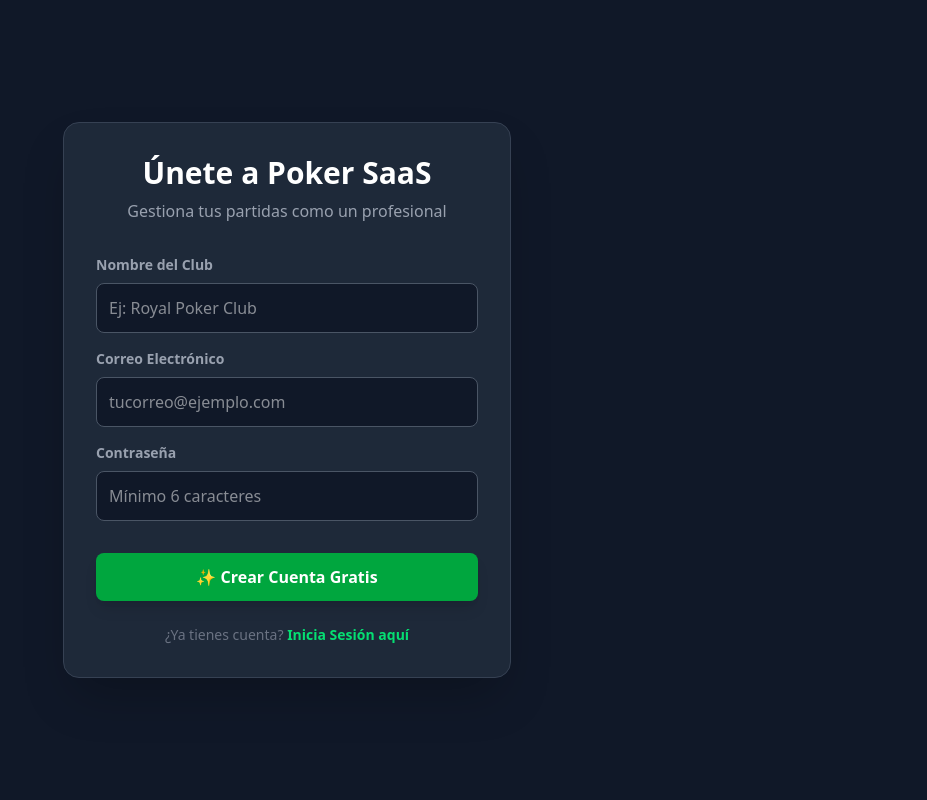
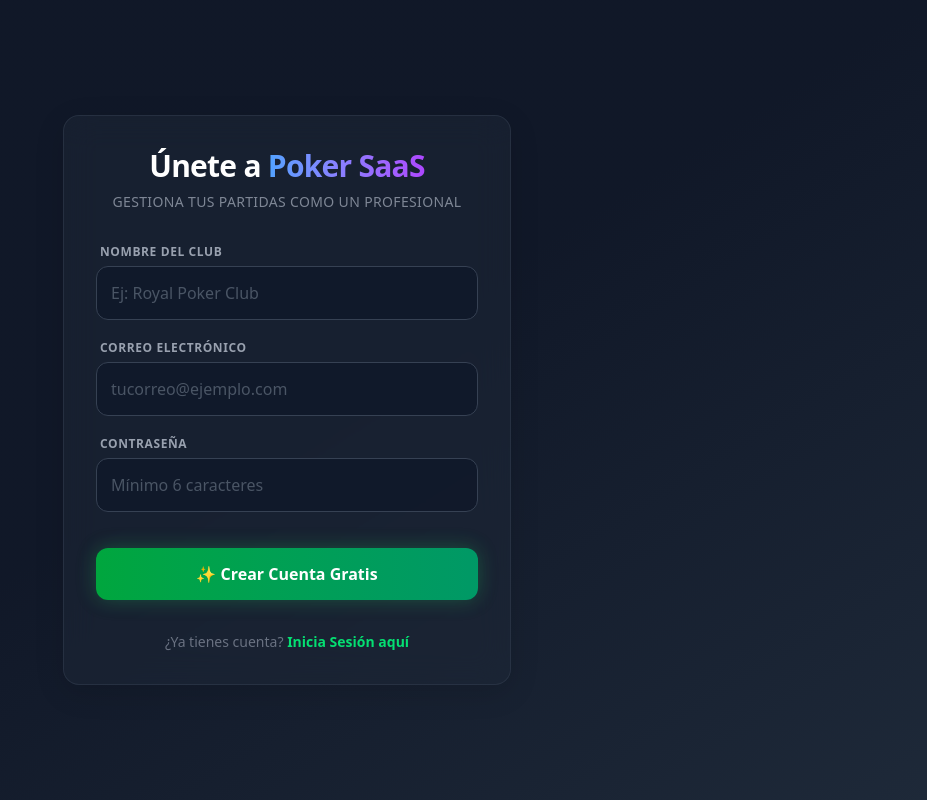
Before and after one commit to JuanD-Silva/RakeFlow, a React (Vite) app in the folder poker-frontend/: page /register in a window 1280 px wide. Shown: the whole page, without its empty margins (353-1280 px from the left). Built offline with nearby package versions, Linux system fonts and the light colour scheme; no server answers.

Commit message:
Fix: Usar authService en Register para evitar error 422

```diff
--- a/poker-frontend/src/pages/Login.jsx
+++ b/poker-frontend/src/pages/Login.jsx
@@ -1,7 +1,7 @@
 // src/pages/Login.jsx
 import { useState } from 'react';
 import { useNavigate, Link } from 'react-router-dom';
-// 👇 1. CAMBIO IMPORTANTE: Importamos el servicio, no 'api' directo
+// 👇 1. IMPORTAMOS EL SERVICIO (El que tiene el arreglo del header y URLSearchParams)
 import { authService } from '../api/services';
 
 export default function Login() {
@@ -17,66 +17,76 @@ export default function Login() {
     setError('');
 
     try {
-      // 👇 2. USAMOS EL SERVICIO
-      // Ya no necesitas crear FormData aquí manualmente.
-      // authService.login se encarga de convertirlo a URLSearchParams (el formato correcto).
+      // 👇 2. USAMOS LA LÓGICA CENTRALIZADA
+      // authService.login ya se encarga de convertir a URLSearchParams
+      // y poner los headers correctos. ¡No uses new FormData() aquí!
       const data = await authService.login(email, password);
 
-      // 3. Guardar Token (El servicio devuelve response.data, así que accedemos directo)
+      // 3. Guardamos el token
       localStorage.setItem('token', data.access_token);
 
-      // 4. Entrar al Dashboard
       navigate('/dashboard');
-      // El reload está bien para limpiar estados anteriores en este MVP
       window.location.reload();
 
     } catch (err) {
       console.error(err);
-      // Mensaje de error más amigable
-      setError('Credenciales incorrectas o error en el servidor.');
+      setError('Credenciales inválidas. Verifica tu email y contraseña.');
     } finally {
       setLoading(false);
     }
   };
 
+  // 👇 TU DISEÑO VISUAL (INTACTO)
   return (
-    <div className="min-h-screen flex items-center justify-center bg-gray-900 px-4">
-      <div className="max-w-md w-full bg-gray-800 p-8 rounded-2xl shadow-2xl border border-gray-700">
+    <div className="min-h-screen flex items-center justify-center bg-gradient-to-br from-gray-900 via-gray-900 to-gray-800 px-4 font-sans">
 
-        {/* LOGO / TITULO */}
+      <div className="max-w-md w-full bg-gray-800/50 backdrop-blur-lg p-8 rounded-2xl border border-gray-700/50 shadow-[0_8px_30px_rgb(0,0,0,0.12)]">
+
         <div className="text-center mb-8">
-          <h1 className="text-4xl font-bold text-transparent bg-clip-text bg-gradient-to-r from-emerald-400 to-cyan-500">
-            RakeFlow
+          <h1 className="text-4xl font-extrabold tracking-tight text-transparent bg-clip-text bg-gradient-to-r from-blue-400 to-purple-500 drop-shadow-sm">
+            Poker SaaS
           </h1>
-          <p className="text-gray-400 mt-2">Gestión profesional de clubes</p>
+          <p className="text-gray-400 mt-2 text-sm font-medium tracking-wide opacity-80">
+            GESTIÓN PROFESIONAL DE CLUBES
+          </p>
         </div>
 
         {error && (
-          <div className="bg-red-900/50 border border-red-500 text-red-200 p-3 rounded mb-6 text-sm text-center animate-pulse">
-            ⚠️ {error}
+          <div className="animate-in fade-in slide-in-from-top-2 duration-300 bg-red-500/10 border border-red-500/20 text-red-200 p-3 rounded-lg mb-6 text-sm text-center shadow-inner">
+            <span className="inline-block mr-2">⚠️</span> {error}
           </div>
         )}
 
-        <form onSubmit={handleLogin} className="space-y-6">
-          <div>
-            <label className="block text-gray-400 text-sm font-bold mb-2">Correo Electrónico</label>
+        <form onSubmit={handleLogin} className="space-y-5">
+          <div className="group">
+            <label className="block text-gray-400 text-xs font-bold mb-1.5 ml-1 uppercase tracking-wider transition-colors group-focus-within:text-blue-400">
+              Correo Electrónico
+            </label>
             <input
               type="email"
               value={email}
               onChange={(e) => setEmail(e.target.value)}
-              className="w-full bg-gray-900 text-white border border-gray-600 rounded-lg p-3 focus:outline-none focus:border-emerald-500 transition-colors"
+              className="w-full bg-gray-900/80 text-white border border-gray-700 rounded-xl p-3.5
+                         placeholder-gray-600 transition-all duration-300 ease-out
+                         focus:outline-none focus:border-blue-500/50 focus:ring-4 focus:ring-blue-500/10
+                         hover:border-gray-600"
               placeholder="admin@pokerclub.com"
               required
             />
           </div>
 
-          <div>
-            <label className="block text-gray-400 text-sm font-bold mb-2">Contraseña</label>
+          <div className="group">
+            <label className="block text-gray-400 text-xs font-bold mb-1.5 ml-1 uppercase tracking-wider transition-colors group-focus-within:text-blue-400">
+              Contraseña
+            </label>
             <input
               type="password"
               value={password}
               onChange={(e) => setPassword(e.target.value)}
-              className="w-full bg-gray-900 text-white border border-gray-600 rounded-lg p-3 focus:outline-none focus:border-emerald-500 transition-colors"
+              className="w-full bg-gray-900/80 text-white border border-gray-700 rounded-xl p-3.5
+                         placeholder-gray-600 transition-all duration-300 ease-out
+                         focus:outline-none focus:border-blue-500/50 focus:ring-4 focus:ring-blue-500/10
+                         hover:border-gray-600"
               placeholder="••••••••"
               required
             />
@@ -85,15 +95,28 @@ export default function Login() {
           <button
             type="submit"
             disabled={loading}
-            className="w-full bg-gradient-to-r from-emerald-600 to-emerald-700 hover:from-emerald-500 hover:to-emerald-600 text-white font-bold py-3 rounded-lg shadow-lg transform transition-all active:scale-95 disabled:opacity-50 disabled:cursor-not-allowed"
+            className="w-full mt-2 bg-gradient-to-r from-blue-600 to-blue-700 text-white font-bold py-3.5 rounded-xl
+                       shadow-[0_0_20px_rgba(37,99,235,0.3)] hover:shadow-[0_0_25px_rgba(37,99,235,0.5)]
+                       transform transition-all duration-300 active:scale-[0.98]
+                       disabled:opacity-70 disabled:cursor-not-allowed disabled:shadow-none hover:brightness-110"
           >
-            {loading ? 'Validando...' : 'Iniciar Sesión 🚀'}
+            {loading ? (
+              <span className="flex items-center justify-center gap-2">
+                <svg className="animate-spin h-5 w-5 text-white" xmlns="http://www.w3.org/2000/svg" fill="none" viewBox="0 0 24 24">
+                  <circle className="opacity-25" cx="12" cy="12" r="10" stroke="currentColor" strokeWidth="4"></circle>
+                  <path className="opacity-75" fill="currentColor" d="M4 12a8 8 0 018-8V0C5.373 0 0 5.373 0 12h4zm2 5.291A7.962 7.962 0 014 12H0c0 3.042 1.135 5.824 3 7.938l3-2.647z"></path>
+                </svg>
+                Validando...
+              </span>
+            ) : (
+              'Iniciar Sesión'
+            )}
           </button>
         </form>
 
-        <div className="mt-6 text-center text-sm text-gray-500">
+        <div className="mt-8 text-center text-sm text-gray-500">
           ¿Aún no tienes cuenta?{' '}
-          <Link to="/register" className="text-emerald-400 hover:text-emerald-300 font-bold transition-colors">
+          <Link to="/register" className="text-blue-400 hover:text-blue-300 hover:underline font-semibold transition-all">
             Crea tu Club
           </Link>
         </div>
--- a/poker-frontend/src/pages/Register.jsx
+++ b/poker-frontend/src/pages/Register.jsx
@@ -2,6 +2,8 @@
 import { useState } from 'react';
 import { useNavigate, Link } from 'react-router-dom';
 import api from '../api/axios';
+// 👇 1. IMPORTAMOS EL SERVICIO
+import { authService } from '../api/services';
 
 export default function Register() {
   const [formData, setFormData] = useState({
@@ -23,25 +25,25 @@ export default function Register() {
     setError('');
 
     try {
-      // 1. Registrar Club
+      // 1. Registro (Esto suele ser JSON, así que api.post directo está bien)
       await api.post('/auth/register', formData);
 
-      // 2. Auto-Login inmediato (Opcional, pero mejora UX)
-      const loginData = new FormData();
-      loginData.append('username', formData.email);
-      loginData.append('password', formData.password);
+      // 👇 2. AUTO-LOGIN CORREGIDO
+      // En lugar de crear FormData manual (que da error 422),
+      // usamos el servicio que ya sabe cómo hablar con FastAPI.
+      const loginResponse = await authService.login(formData.email, formData.password);
 
-      const loginResponse = await api.post('/auth/login', loginData);
-      localStorage.setItem('token', loginResponse.data.access_token);
+      // 3. Guardar Token y redirigir
+      localStorage.setItem('token', loginResponse.access_token); // Ojo: a veces authService devuelve 'access_token' directo o dentro de data.
+      // Revisando authService: devuelve response.data. Así que loginResponse ya es el objeto { access_token: "..." }
 
-      // 3. Ir al dashboard
-      navigate('/setup');
+      navigate('/setup'); // O '/dashboard' si no tienes setup
       window.location.reload();
 
     } catch (err) {
       console.error(err);
       if (err.response && err.response.data && err.response.data.detail) {
-        setError(err.response.data.detail); // Mensaje del backend (ej: "Email ya existe")
+        setError(err.response.data.detail);
       } else {
         setError('Error al registrar. Inténtalo de nuevo.');
       }
@@ -51,52 +53,72 @@ export default function Register() {
   };
 
   return (
-    <div className="min-h-screen flex items-center justify-center bg-gray-900 px-4">
-      <div className="max-w-md w-full bg-gray-800 p-8 rounded-2xl shadow-2xl border border-gray-700">
+    <div className="min-h-screen flex items-center justify-center bg-gradient-to-br from-gray-900 via-gray-900 to-gray-800 px-4 font-sans">
+
+      <div className="max-w-md w-full bg-gray-800/50 backdrop-blur-lg p-8 rounded-2xl border border-gray-700/50 shadow-[0_8px_30px_rgb(0,0,0,0.12)]">
 
         <div className="text-center mb-8">
-          <h1 className="text-3xl font-bold text-white">Únete a Poker SaaS</h1>
-          <p className="text-gray-400 mt-2">Gestiona tus partidas como un profesional</p>
+          <h1 className="text-3xl font-extrabold text-white tracking-tight">
+            Únete a <span className="text-transparent bg-clip-text bg-gradient-to-r from-blue-400 to-purple-500">Poker SaaS</span>
+          </h1>
+          <p className="text-gray-400 mt-2 text-sm font-medium tracking-wide opacity-80">
+            GESTIONA TUS PARTIDAS COMO UN PROFESIONAL
+          </p>
         </div>
 
         {error && (
-          <div className="bg-red-900/50 border border-red-500 text-red-200 p-3 rounded mb-6 text-sm text-center">
-            ⚠️ {error}
+          <div className="animate-in fade-in slide-in-from-top-2 duration-300 bg-red-500/10 border border-red-500/20 text-red-200 p-3 rounded-lg mb-6 text-sm text-center shadow-inner">
+             <span className="inline-block mr-2">⚠️</span> {error}
           </div>
         )}
 
-        <form onSubmit={handleRegister} className="space-y-4">
-          <div>
-            <label className="block text-gray-400 text-sm font-bold mb-2">Nombre del Club</label>
+        <form onSubmit={handleRegister} className="space-y-5">
+          <div className="group">
+            <label className="block text-gray-400 text-xs font-bold mb-1.5 ml-1 uppercase tracking-wider transition-colors group-focus-within:text-green-400">
+              Nombre del Club
+            </label>
             <input
               type="text"
               name="name"
               onChange={handleChange}
-              className="w-full bg-gray-900 text-white border border-gray-600 rounded-lg p-3 focus:border-green-500 outline-none"
+              className="w-full bg-gray-900/80 text-white border border-gray-700 rounded-xl p-3.5
+                         placeholder-gray-600 transition-all duration-300 ease-out
+                         focus:outline-none focus:border-green-500/50 focus:ring-4 focus:ring-green-500/10
+                         hover:border-gray-600"
               placeholder="Ej: Royal Poker Club"
               required
             />
           </div>
 
-          <div>
-            <label className="block text-gray-400 text-sm font-bold mb-2">Correo Electrónico</label>
+          <div className="group">
+            <label className="block text-gray-400 text-xs font-bold mb-1.5 ml-1 uppercase tracking-wider transition-colors group-focus-within:text-green-400">
+              Correo Electrónico
+            </label>
             <input
               type="email"
               name="email"
               onChange={handleChange}
-              className="w-full bg-gray-900 text-white border border-gray-600 rounded-lg p-3 focus:border-green-500 outline-none"
+              className="w-full bg-gray-900/80 text-white border border-gray-700 rounded-xl p-3.5
+                         placeholder-gray-600 transition-all duration-300 ease-out
+                         focus:outline-none focus:border-green-500/50 focus:ring-4 focus:ring-green-500/10
+                         hover:border-gray-600"
               placeholder="tucorreo@ejemplo.com"
               required
             />
           </div>
 
-          <div>
-            <label className="block text-gray-400 text-sm font-bold mb-2">Contraseña</label>
+          <div className="group">
+            <label className="block text-gray-400 text-xs font-bold mb-1.5 ml-1 uppercase tracking-wider transition-colors group-focus-within:text-green-400">
+              Contraseña
+            </label>
             <input
               type="password"
               name="password"
               onChange={handleChange}
-              className="w-full bg-gray-900 text-white border border-gray-600 rounded-lg p-3 focus:border-green-500 outline-none"
+              className="w-full bg-gray-900/80 text-white border border-gray-700 rounded-xl p-3.5
+                         placeholder-gray-600 transition-all duration-300 ease-out
+                         focus:outline-none focus:border-green-500/50 focus:ring-4 focus:ring-green-500/10
+                         hover:border-gray-600"
               placeholder="Mínimo 6 caracteres"
               minLength="6"
               required
@@ -106,15 +128,28 @@ export default function Register() {
           <button
             type="submit"
             disabled={loading}
-            className="w-full bg-green-600 hover:bg-green-500 text-white font-bold py-3 rounded-lg shadow-lg transform transition-all active:scale-95 disabled:opacity-50 mt-4"
+            className="w-full mt-4 bg-gradient-to-r from-green-600 to-emerald-600 text-white font-bold py-3.5 rounded-xl
+                       shadow-[0_0_20px_rgba(34,197,94,0.3)] hover:shadow-[0_0_25px_rgba(34,197,94,0.5)]
+                       transform transition-all duration-300 active:scale-[0.98]
+                       disabled:opacity-70 disabled:cursor-not-allowed disabled:shadow-none hover:brightness-110"
           >
-            {loading ? 'Creando Club...' : '✨ Crear Cuenta Gratis'}
+             {loading ? (
+              <span className="flex items-center justify-center gap-2">
+                <svg className="animate-spin h-5 w-5 text-white" xmlns="http://www.w3.org/2000/svg" fill="none" viewBox="0 0 24 24">
+                  <circle className="opacity-25" cx="12" cy="12" r="10" stroke="currentColor" strokeWidth="4"></circle>
+                  <path className="opacity-75" fill="currentColor" d="M4 12a8 8 0 018-8V0C5.373 0 0 5.373 0 12h4zm2 5.291A7.962 7.962 0 014 12H0c0 3.042 1.135 5.824 3 7.938l3-2.647z"></path>
+                </svg>
+                Creando Club...
+              </span>
+            ) : (
+              '✨ Crear Cuenta Gratis'
+            )}
           </button>
         </form>
 
-        <div className="mt-6 text-center text-sm text-gray-500">
+        <div className="mt-8 text-center text-sm text-gray-500">
           ¿Ya tienes cuenta?{' '}
-          <Link to="/login" className="text-green-400 hover:text-green-300 font-bold transition-colors">
+          <Link to="/login" className="text-green-400 hover:text-green-300 hover:underline font-semibold transition-all">
             Inicia Sesión aquí
           </Link>
         </div>
```
